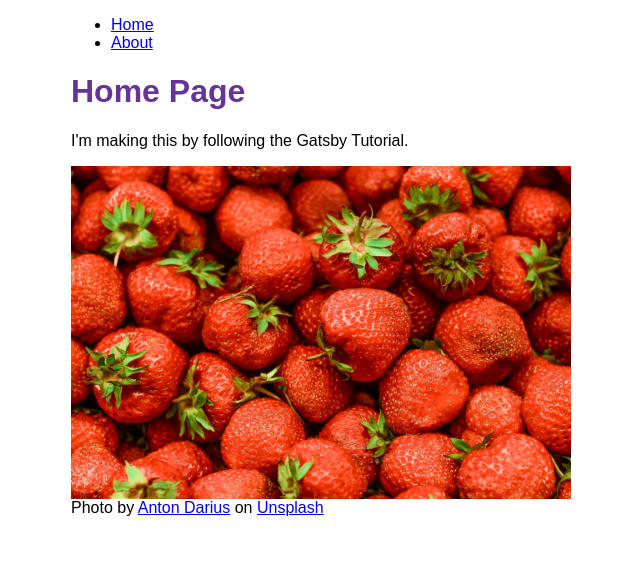
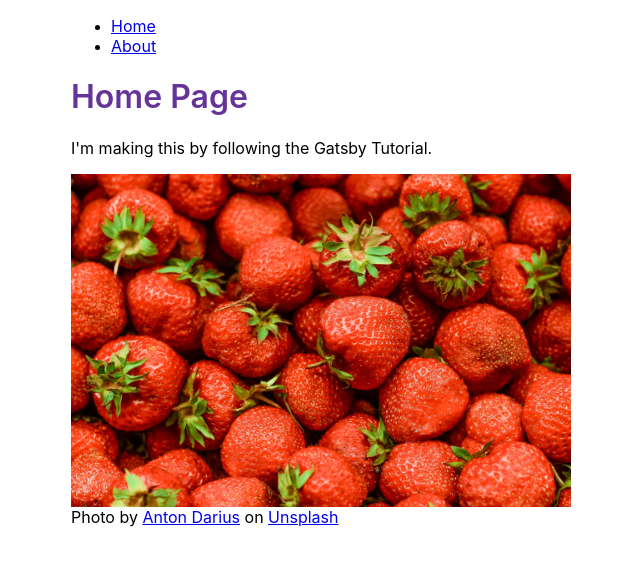
Before and after one commit to oxfist/fresh-strawberries, a Gatsby site: page / in a window 1280 px wide. Shown: the whole page, without its empty margins (319-959 px from the left). Built offline with nearby package versions, Linux system fonts and the light colour scheme; Gatsby itself is replaced by a stand-in of ours.

Commit message:
Change base font to Inter

```diff
--- a/src/components/layout.module.css
+++ b/src/components/layout.module.css
@@ -1,3 +1,14 @@
+p,
+a,
+span,
+h1,
+h2,
+h3,
+h4 {
+  font-family: "Inter", "Open Sans", "Helvetica Neue", sans-serif;
+  font-weight: 400;
+}
+
 .container {
   margin: auto;
   max-width: 500px;
@@ -6,6 +17,7 @@
 
 .heading {
   color: rebeccapurple;
+  font-weight: 600;
 }
 
 .nav-links {
--- a/src/pages/index.js
+++ b/src/pages/index.js
@@ -4,11 +4,13 @@ import { Helmet } from "react-helmet";
 import { StaticImage } from "gatsby-plugin-image";
 
 import Layout from "../components/layout";
+import { content } from "../components/layout.module.css";
 
 const UnsplashImage = () => (
   <div>
     <StaticImage alt="Fresh strawberries" src="../images/strawberries.jpg" />
     <div>
+      <span>
         Photo by{" "}
         <a href="https://unsplash.com/@thesollers?utm_source=unsplash&utm_medium=referral&utm_content=creditCopyText">
           Anton Darius
@@ -17,6 +19,7 @@ const UnsplashImage = () => (
         <a href="https://unsplash.com/?utm_source=unsplash&utm_medium=referral&utm_content=creditCopyText">
           Unsplash
         </a>
+      </span>
     </div>
   </div>
 );
```
Lines whose indentation alone changed are shown as unchanged.
